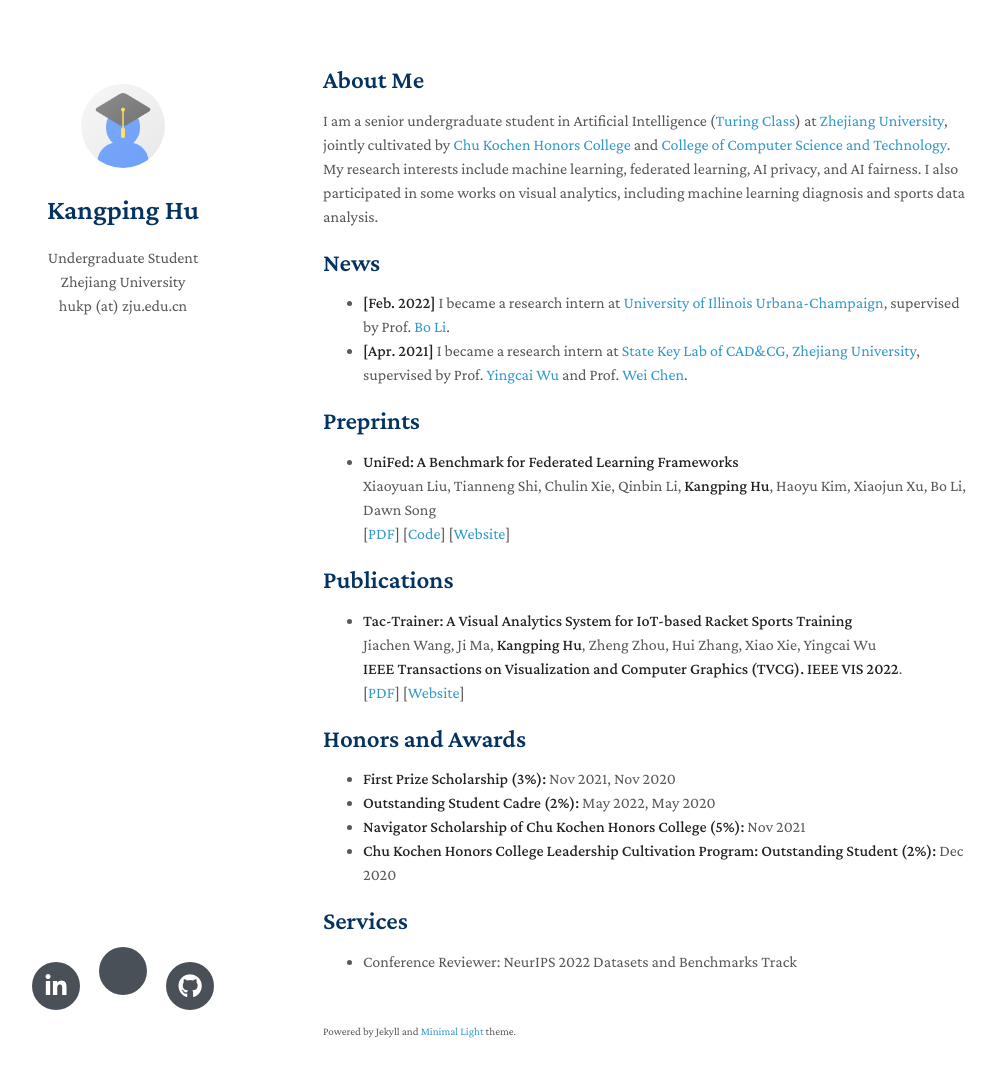
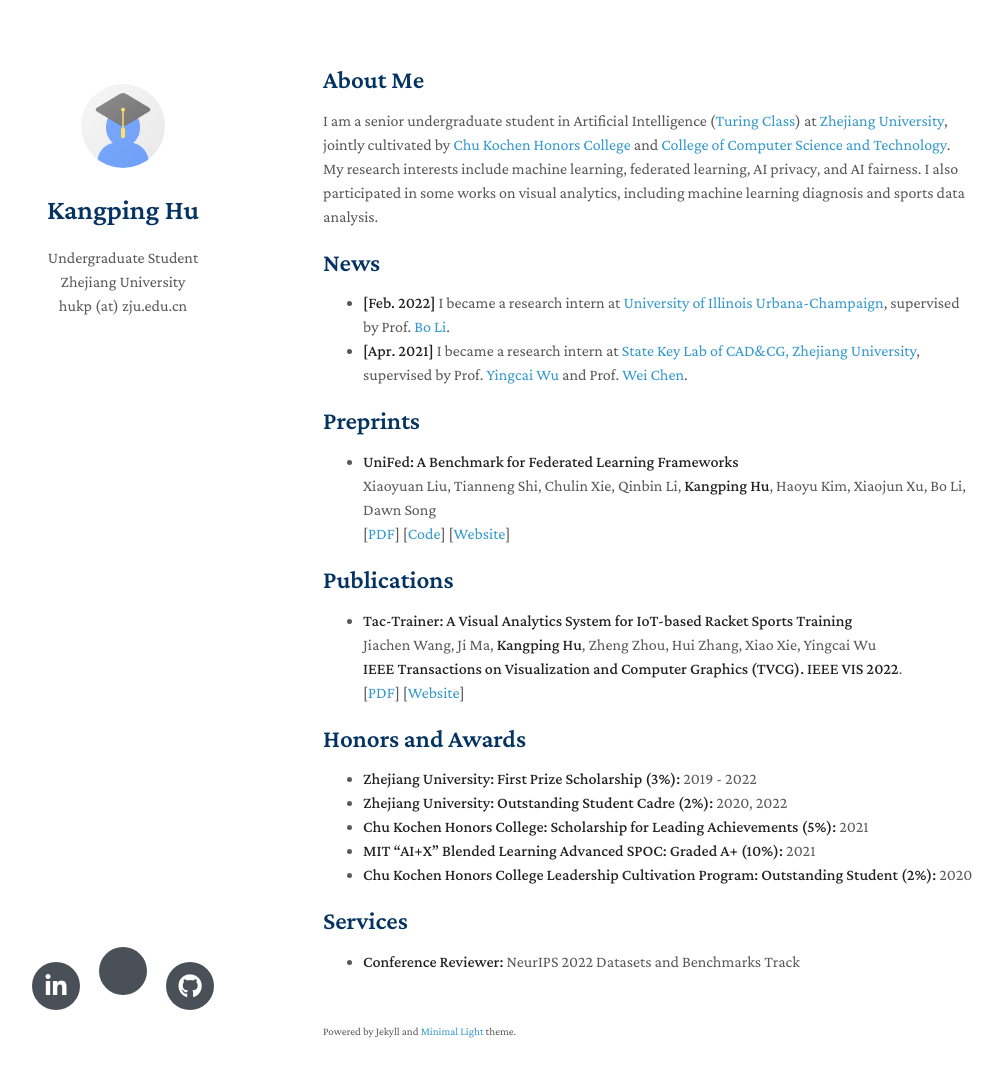
Before and after one commit to HenryHu-H/HenryHu-H.github.io, a Jekyll site: the page built from index.md, in a window 1280 px wide and 1112 px high. Shown: the top 1077 px of the window, without its empty margins (147-1150 px from the left). Built offline with Jekyll 4.4.1, drawn with Linux system fonts in a browser that asks for light colours; nearby versions of some CDN libraries; a style sheet for code colours, icons or effects is not loaded; our own code applies the rules of GitHub Pages for plain Markdown files.

Commit message:
Update index.md

```diff
--- a/index.md
+++ b/index.md
@@ -31,11 +31,12 @@ I am a senior undergraduate student in Artificial Intelligence ([Turing Class](h
 
 ## Honors and Awards
 
- - **First Prize Scholarship (3%):** Nov 2021, Nov 2020
- - **Outstanding Student Cadre (2%):** May 2022, May 2020
- - **Navigator Scholarship of Chu Kochen Honors College (5%):** Nov 2021
- - **Chu Kochen Honors College Leadership Cultivation Program: Outstanding Student (2%):** Dec 2020
+ - **Zhejiang University: First Prize Scholarship (3%):** 2019 - 2022
+ - **Zhejiang University: Outstanding Student Cadre (2%):** 2020, 2022
+ - **Chu Kochen Honors College: Scholarship for Leading Achievements (5%):** 2021
+ - **MIT “AI+X” Blended Learning Advanced SPOC: Graded A+ (10%):** 2021
+ - **Chu Kochen Honors College Leadership Cultivation Program: Outstanding Student (2%):** 2020
 
 ## Services
 
-- Conference Reviewer: NeurIPS 2022 Datasets and Benchmarks Track
+- **Conference Reviewer:** NeurIPS 2022 Datasets and Benchmarks Track
```
